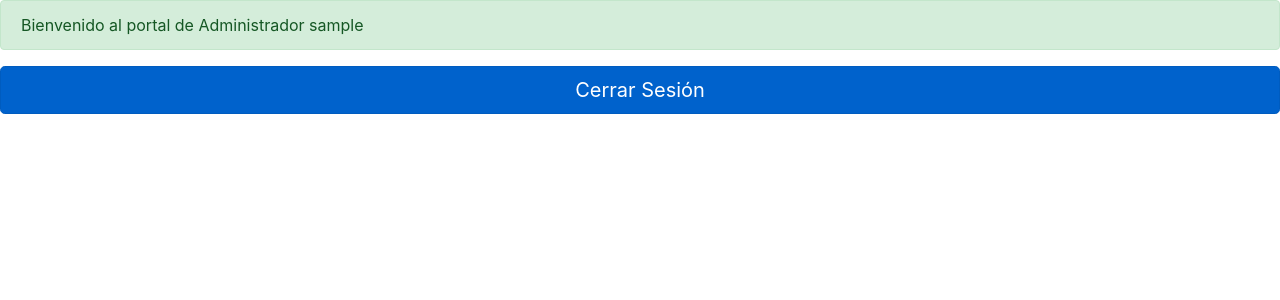
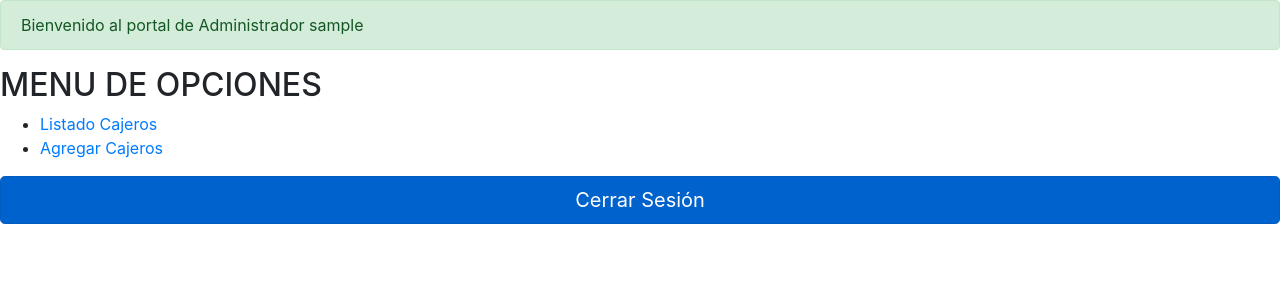
Before and after one commit to Rafekid/Proyecto2, a PHP site: page /principalAdmin.php in a window 1280 px wide. Shown: the top 300 px of the page. Run offline with PHP 8.4, Linux system fonts and the light colour scheme; the visitor is signed in with stand-in values (Sample User, id 1).

Commit message:
Se agrego un sidebar a la pagina principal

```diff
--- a/principalAdmin.php
+++ b/principalAdmin.php
@@ -25,6 +25,13 @@
     <div class="alert alert-success" role="alert">
     Bienvenido al portal de Administrador <?php echo $usuario?>
     </div>
+    <div class="sidebar">
+        <h2>MENU DE OPCIONES</h2>
+        <ul>
+        <li><a href="">Listado Cajeros</a></li>
+        <li><a href="">Agregar Cajeros</a></li>
+        </ul>
+    </div>
     <a href="logica/cerrarSessionAdmin.php" class="btn btn-primary btn-lg active btn-lg btn-block" role="button" aria-pressed="true">Cerrar Sesión</a>
 </body>
 </html>
```
